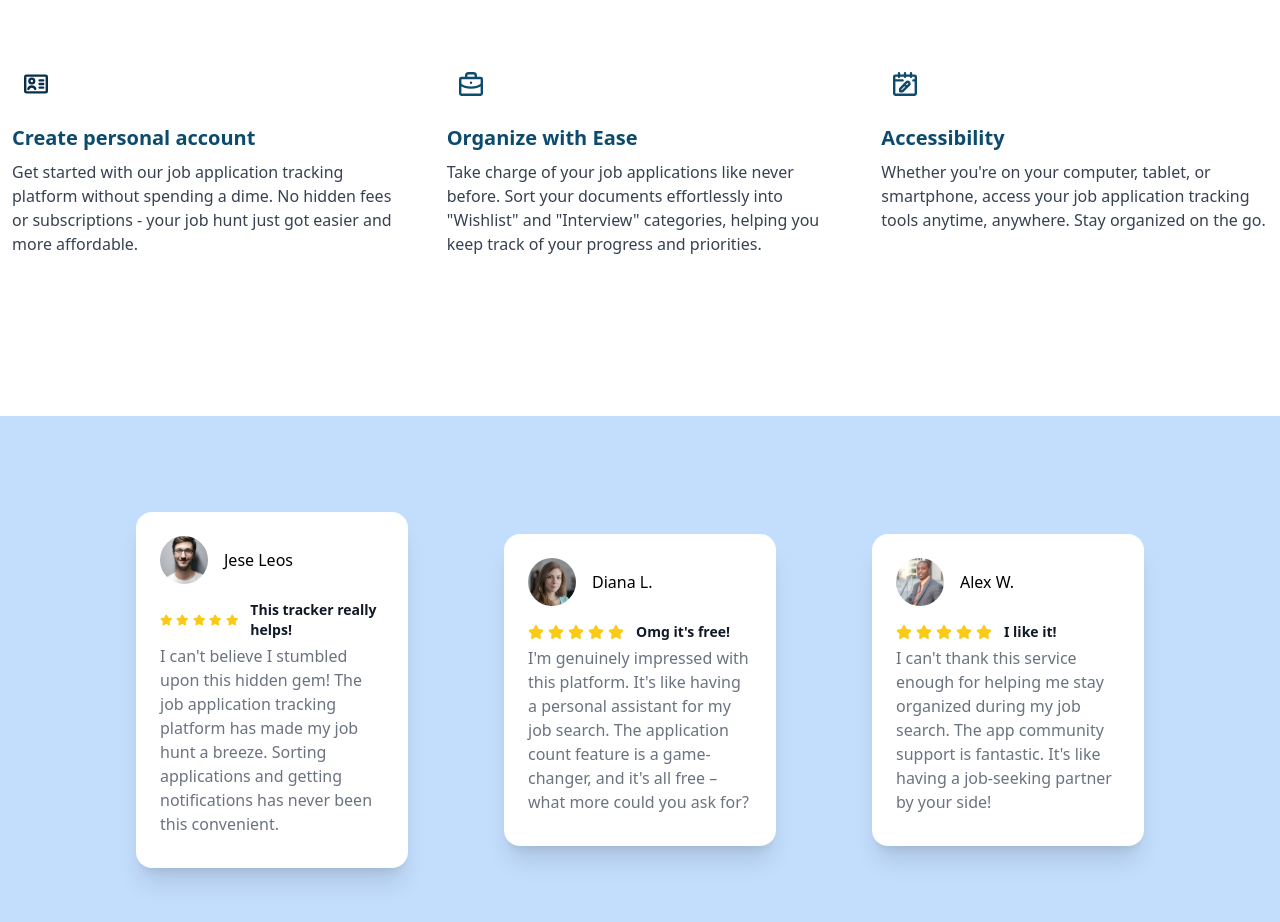
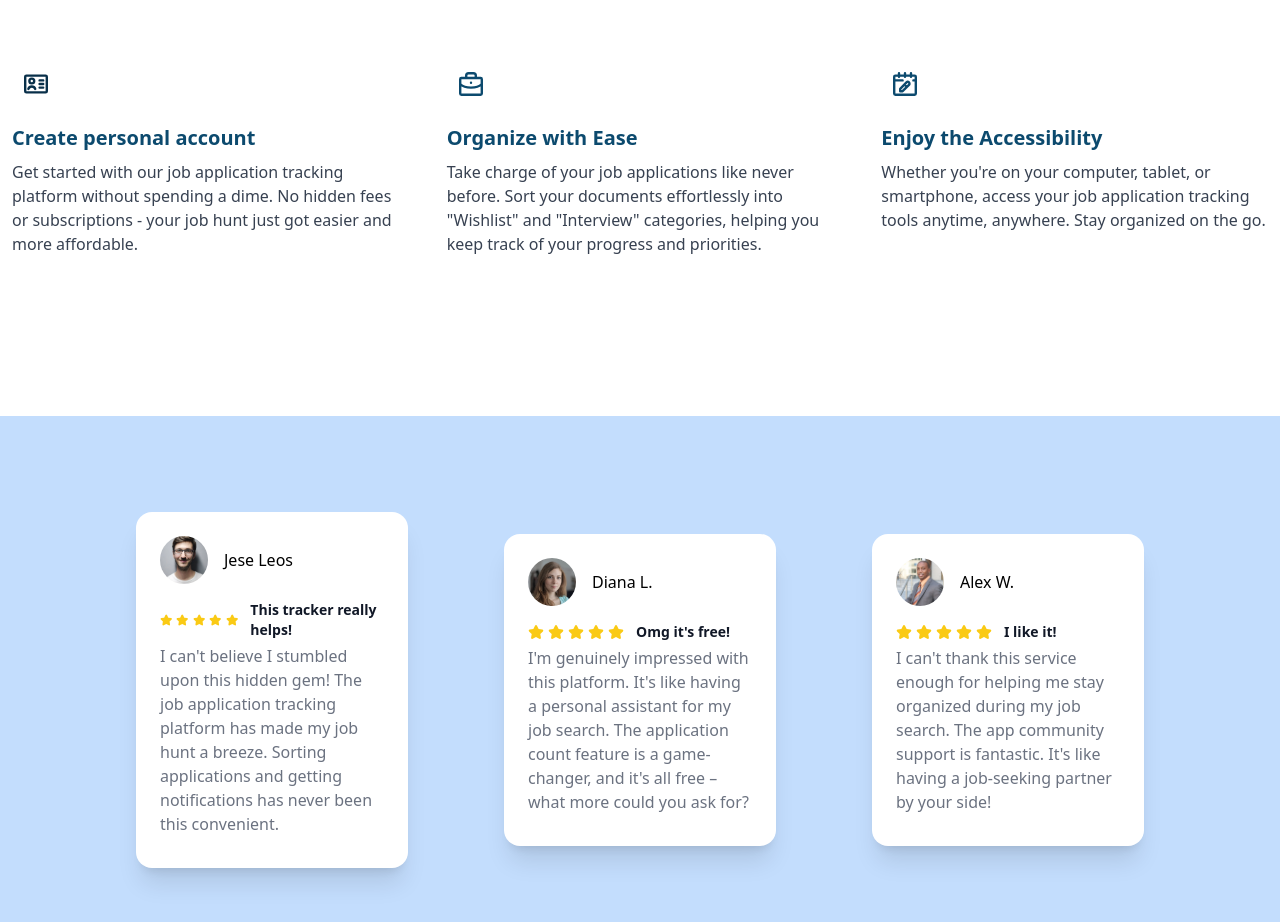
Before and after one commit to lyalex011/JobTrackingApp, a React (Vite) app in the folder Client/: page / in a window 1280 px wide. Shown: the part 1000-1922 px from the top of the page. Built offline with nearby package versions, Linux system fonts and the light colour scheme; the HTML template or start-up script is replaced by a standard one.

Commit message:
features section fix

```diff
--- a/Client/src/copmonents/Features.jsx
+++ b/Client/src/copmonents/Features.jsx
@@ -86,7 +86,7 @@ function Features() {
               </svg>
             </div>
             <h3 className="mb-2 text-xl font-bold text-sky-900">
-              Accessibility
+              Enjoy the Accessibility
             </h3>
             <p className="text-gray-700 ">
               Whether you're on your computer, tablet, or smartphone, access
```
